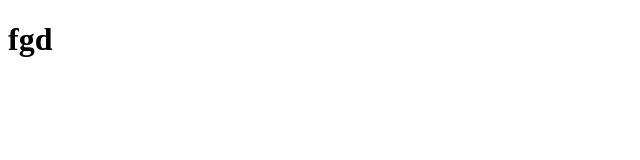
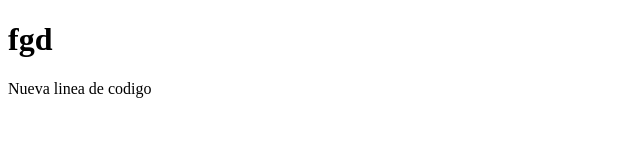
Before and after one commit to OscarNajera/gitpruebas, a plain HTML site: page index.html in a window 1280 px wide. Shown: the whole page, without its empty margins (0-640 px from the left). Drawn offline with Linux system fonts and the light colour scheme.

Commit message:
segundo comit se agrega  una etiqueta p

```diff
--- a/index.html
+++ b/index.html
@@ -8,5 +8,6 @@
 </head>
 <body>
     <h1>fgd</h1>
+    <p>Nueva linea de codigo </p>
 </body>
 </html>
```
